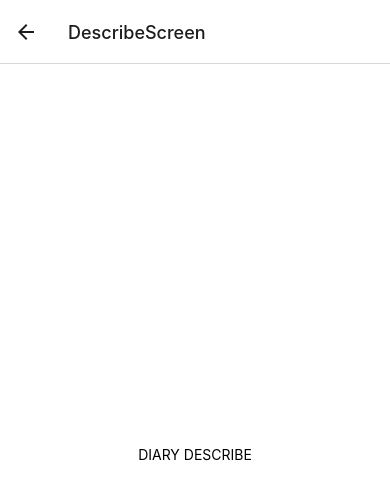
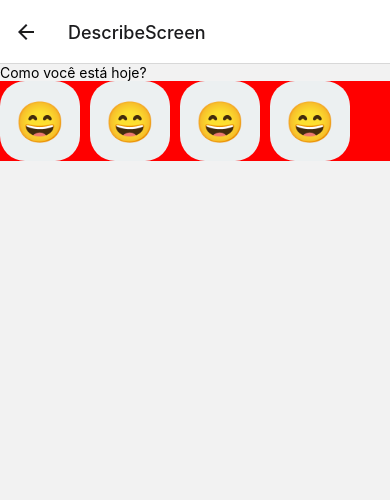
Before and after one commit to pedrohmelo/CATM-App, a React Native app: screen /CalendarNavigator in a window 390 px wide. Shown: the top 500 px of the page. Built offline with nearby package versions, Linux system fonts and the light colour scheme.

Commit message:
removed scrollview from describeScreen

```diff
--- a/src/screens/DescribeScreen.js
+++ b/src/screens/DescribeScreen.js
@@ -1,19 +1,64 @@
 import React from 'react';
-import { StyleSheet, Text, View } from 'react-native';
+import { ScrollView, StyleSheet, Text, TouchableOpacity, View } from 'react-native';
 
 export default function DescribeScreen() {
   return (
     <View style={styles.container}>
-      <Text>DIARY DESCRIBE</Text>
+      <View>
+        <Text>Como você está hoje?</Text>
+
+          <View style={styles.emojisBox}>
+            <TouchableOpacity style={styles.buttonAction}>
+              <View style={styles.buttonArea}>
+                <Text style={styles.emoji}>😄</Text>
+              </View>
+            </TouchableOpacity>
+
+            <TouchableOpacity style={styles.buttonAction}>
+              <View style={styles.buttonArea}>
+                <Text style={styles.emoji}>😄</Text>
+              </View>
+            </TouchableOpacity>
+
+            <TouchableOpacity style={styles.buttonAction}>
+              <View style={styles.buttonArea}>
+                <Text style={styles.emoji}>😄</Text>
+              </View>
+            </TouchableOpacity>
+
+            <TouchableOpacity style={styles.buttonAction}>
+              <View style={styles.buttonArea}>
+                <Text style={styles.emoji}>😄</Text>
+              </View>
+            </TouchableOpacity>
+          </View>
+
+      </View>
     </View>
   );
 }
 
 const styles = StyleSheet.create({
   container: {
-    flex: 1,
-    backgroundColor: '#fff',
+
+  },
+  emojisBox: {
+    backgroundColor: 'red',
+    flexDirection: 'row',
+    alignItems: 'center'
+  },
+  buttonAction: {
+    marginRight: 10
+  },
+  buttonArea: {
+    backgroundColor: '#ecf0f1',
+    height: 80,
+    width: 80,
+    borderRadius: 25,
+    justifyContent: 'center',
     alignItems: 'center',
-    justifyContent: 'center',
   },
+  emoji: {
+    fontSize: 40
+  }
 });
```
